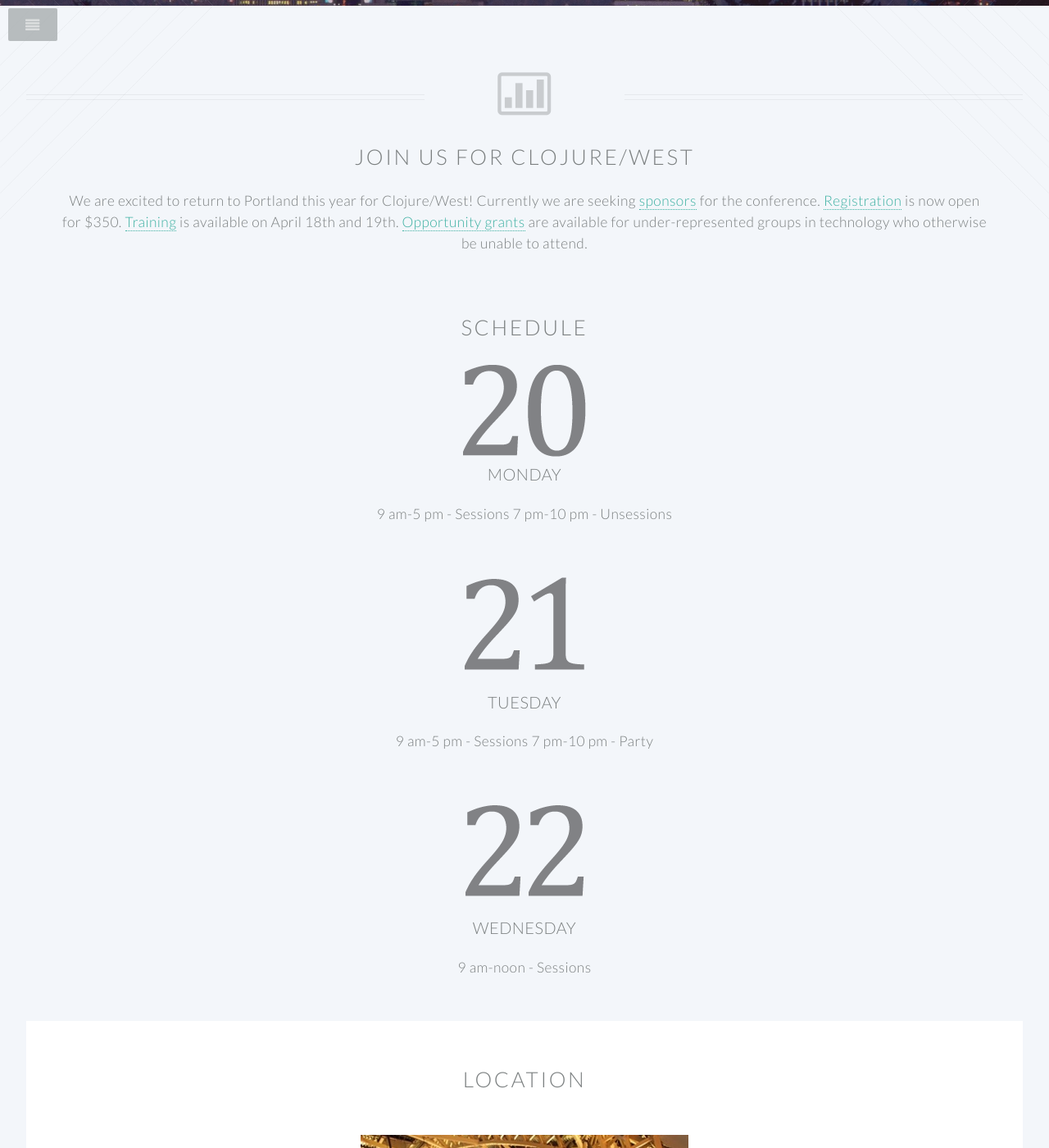
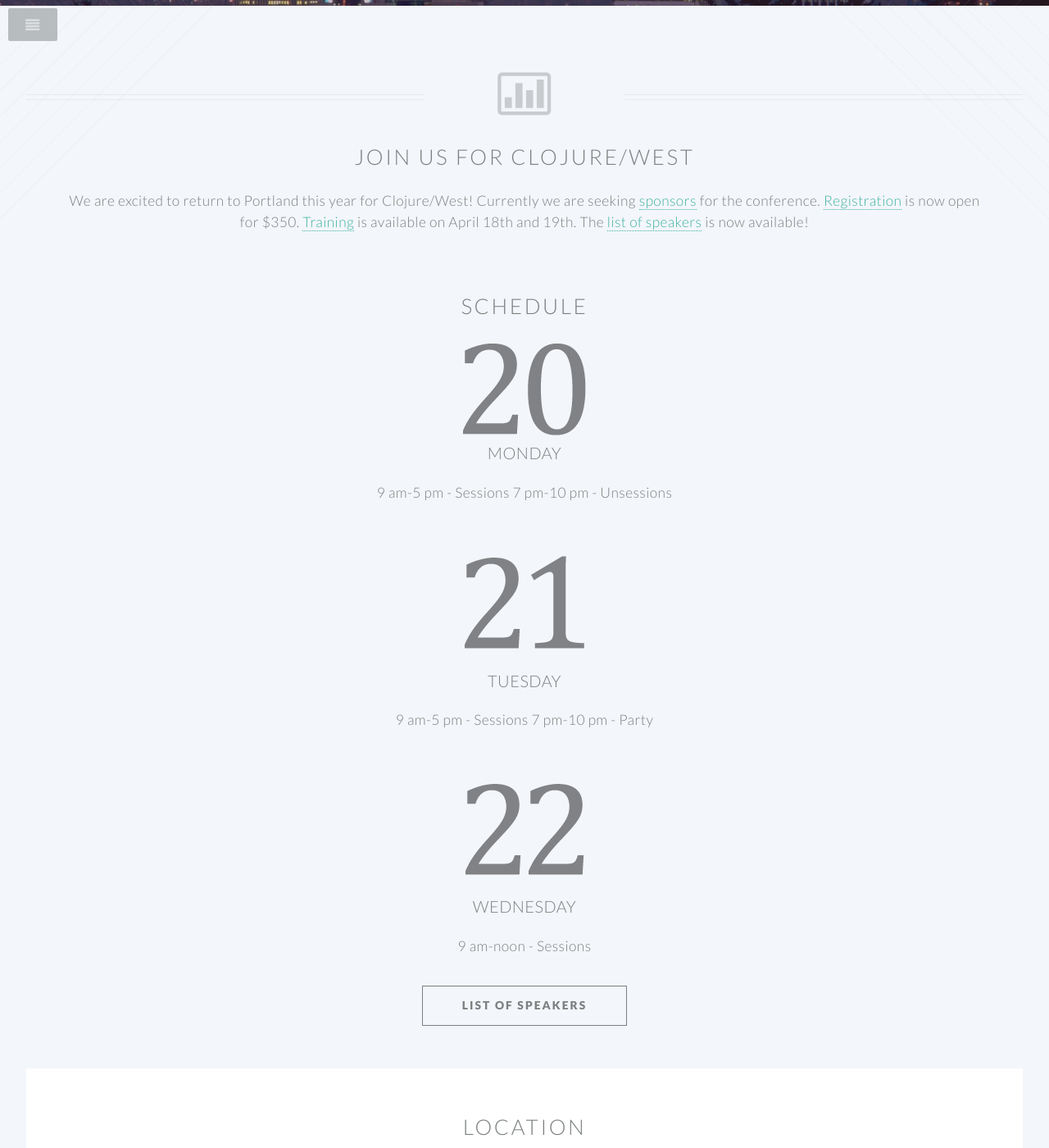
Before and after one commit to clojurewest/clojurewest.github.io, a Jekyll site: the page built from index.html, in a window 1280 px wide and 1400 px high, scrolled down 554 px. Shown: the whole window at 82% size. Built offline with Jekyll 4.4.1, drawn with Linux system fonts in a browser that asks for light colours.

Commit message:
speaker links from home

```diff
--- a/_layouts/home.html
+++ b/_layouts/home.html
@@ -44,8 +44,7 @@
 					   Currently we are seeking <a href="sponsorship">sponsors</a> for the conference.<br>
 					   <a href="https://clojurewest2015.eventbrite.com/">Registration</a> is now open for $350.<br>
 					   <a href="training">Training</a> is available on April 18th and 19th.<br>
-					   <a href="opportunity">Opportunity grants</a> are available for under-represented groups<br>
-					   in technology who otherwise be unable to attend.</p>
+					   The <a href="speakers">list of speakers</a> is now available!</p>
 				</header>
 				<!-- One -->
 					<section class="wrapper style1 container special">
@@ -88,11 +87,11 @@
 
 							</div>
 						</div>
-						<!--
+
 				      <ul class="buttons">
-					      <li><a href="#" class="button">full schedule</a></li>
+					      <li><a href="speakers" class="button">list of speakers</a></li>
 				      </ul>
-							-->
+
 					</section>
 
 					<!-- Two -->
```
